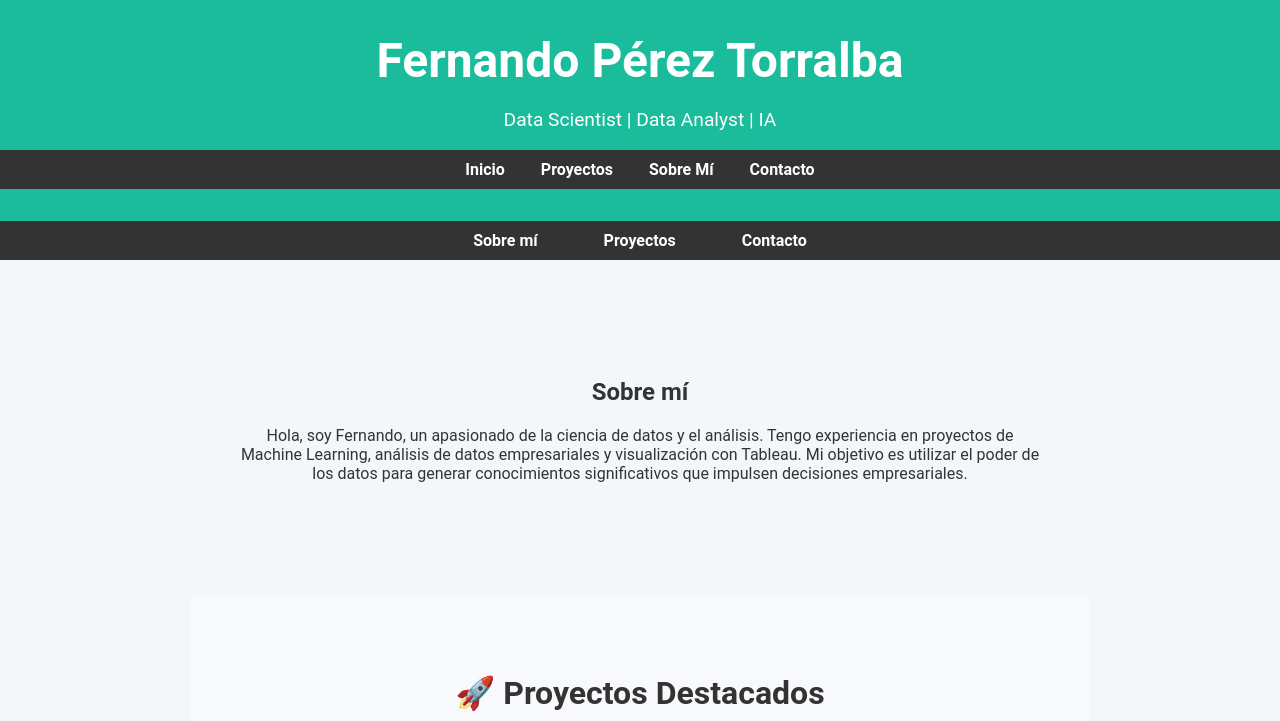
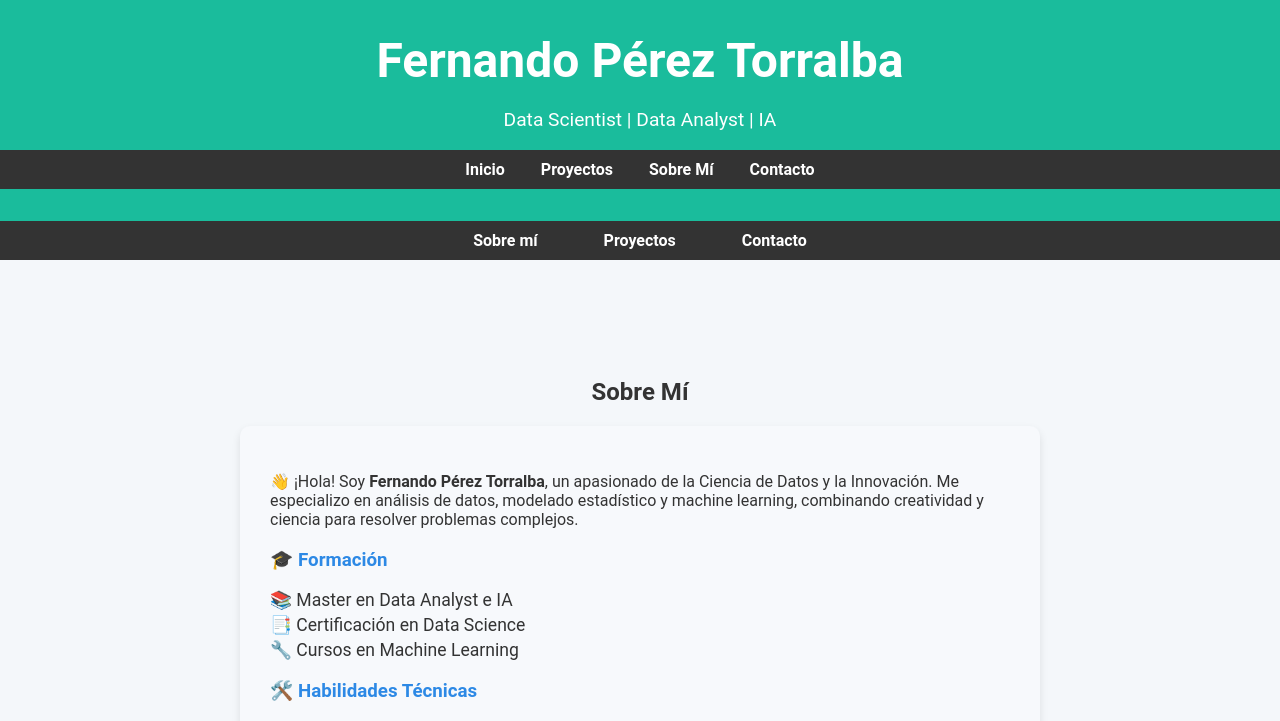
Before and after one commit to Fernanditokitkatgr/fernando.github.io, a Jekyll site: the page built from index.md, in a window 1280 px wide, cut to the strip 0-721 px from the top of the page. Built offline with Jekyll 4.4.1, drawn with Linux system fonts in a browser that asks for light colours; some of the changed text lies outside the part shown.

Commit message:
Mejorar diseño visual, sobre mí y footer

```diff
--- a/assets/css/style.css
+++ b/assets/css/style.css
@@ -210,3 +210,40 @@ nav ul li a:hover {
     padding: 50px;
     text-align: center;
 }
+
+/* Transiciones suaves entre secciones */
+html {
+    scroll-behavior: smooth;
+}
+
+/* Sección 'Sobre mí' más visual */
+.about-content {
+    background-color: #f7f9fc;
+    padding: 30px;
+    border-radius: 10px;
+    margin: 20px auto;
+    text-align: left;
+    max-width: 800px;
+    box-shadow: 0 4px 8px rgba(0, 0, 0, 0.1);
+}
+
+.about-content h3 {
+    color: #2d89e5;
+    margin-top: 20px;
+}
+
+.about-content ul {
+    list-style-type: none;
+    padding: 0;
+}
+
+.about-content li {
+    margin: 5px 0;
+    font-size: 1.1em;
+}
+
+/* Efecto hover en los enlaces del footer */
+footer a:hover {
+    color: #1abc9c;
+    text-decoration: underline;
+}
--- a/index.md
+++ b/index.md
@@ -10,9 +10,27 @@ title: "Inicio -  Fernando/Data Scientist"
     </ul>
 </nav>
 <section id="about" class="about-section">
-    <h2>Sobre mí</h2>
-    <p>Hola, soy Fernando, un apasionado de la ciencia de datos y el análisis. Tengo experiencia en proyectos de Machine Learning, análisis de datos empresariales y visualización con Tableau. Mi objetivo es utilizar el poder de los datos para generar conocimientos significativos que impulsen decisiones empresariales.</p>
+    <h2>Sobre Mí</h2>
+    <div class="about-content">
+        <p>👋 ¡Hola! Soy <strong>Fernando Pérez Torralba</strong>, un apasionado de la Ciencia de Datos y la Innovación. Me especializo en análisis de datos, modelado estadístico y machine learning, combinando creatividad y ciencia para resolver problemas complejos.</p>
+        <div class="skills">
+            <h3>🎓 Formación</h3>
+            <ul>
+                <li>📚 Master en Data Analyst e IA</li>
+                <li>📑 Certificación en Data Science</li>
+                <li>🔧 Cursos en Machine Learning</li>
+            </ul>
+            <h3>🛠️ Habilidades Técnicas</h3>
+            <ul>
+                <li>💻 Programación: Python, R, SQL</li>
+                <li>📊 Análisis: Pandas, NumPy</li>
+                <li>📈 Visualización: Matplotlib, Seaborn, Tableau</li>
+                <li>📐 Modelado: Scikit-learn, Statsmodels</li>
+            </ul>
+        </div>
+    </div>
 </section>
+
 
 
 <section id="projects" class="projects-section">
@@ -52,8 +70,12 @@ title: "Inicio -  Fernando/Data Scientist"
 </section>
 
 
-<section id="contact" class="contact-section">
-    <h2>Contacto</h2>
-    <p>💼 LinkedIn: <a href="https://linkedin.com/in/fernando" target="_blank">Perfil de LinkedIn</a></p>
-    <p>📧 Gmail: <a href="mailto:fernando@gmail.com">fernando@gmail.com</a></p>
-</section>
+   <footer>
+    <p>🌟 "Transforma los datos en decisiones" - Fernando</p>
+    <p>
+        💼 LinkedIn:
+        <a href="https://www.linkedin.com/in/fernando-p%C3%A9rez-torralba-726257256" target="_blank">Perfil de LinkedIn</a> |
+        📧 Gmail:
+        <a href="mailto:fernandoptorralba@gmail.com">fernandoptorralba@gmail.com</a>
+    </p>
+</footer>
```
